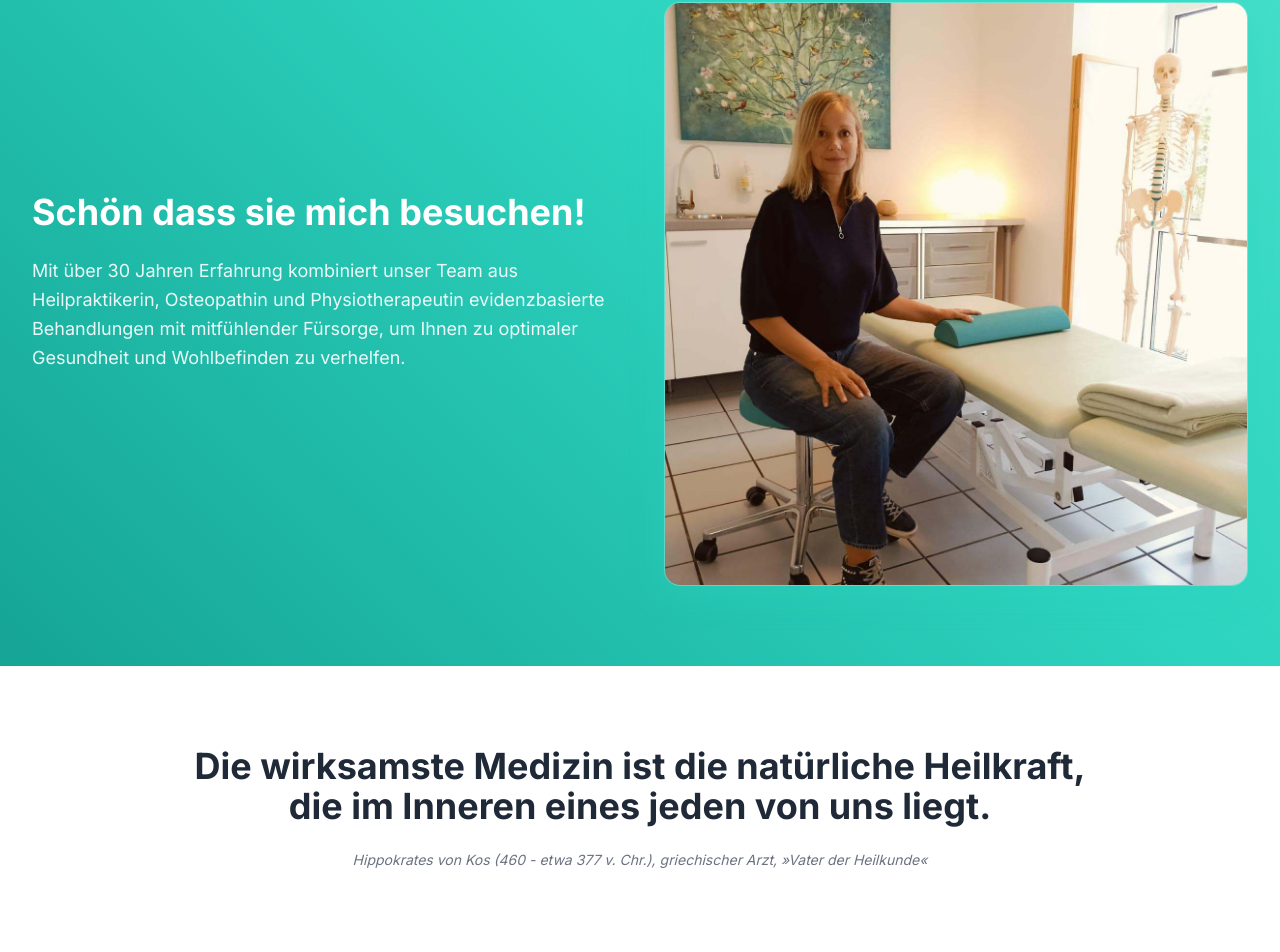
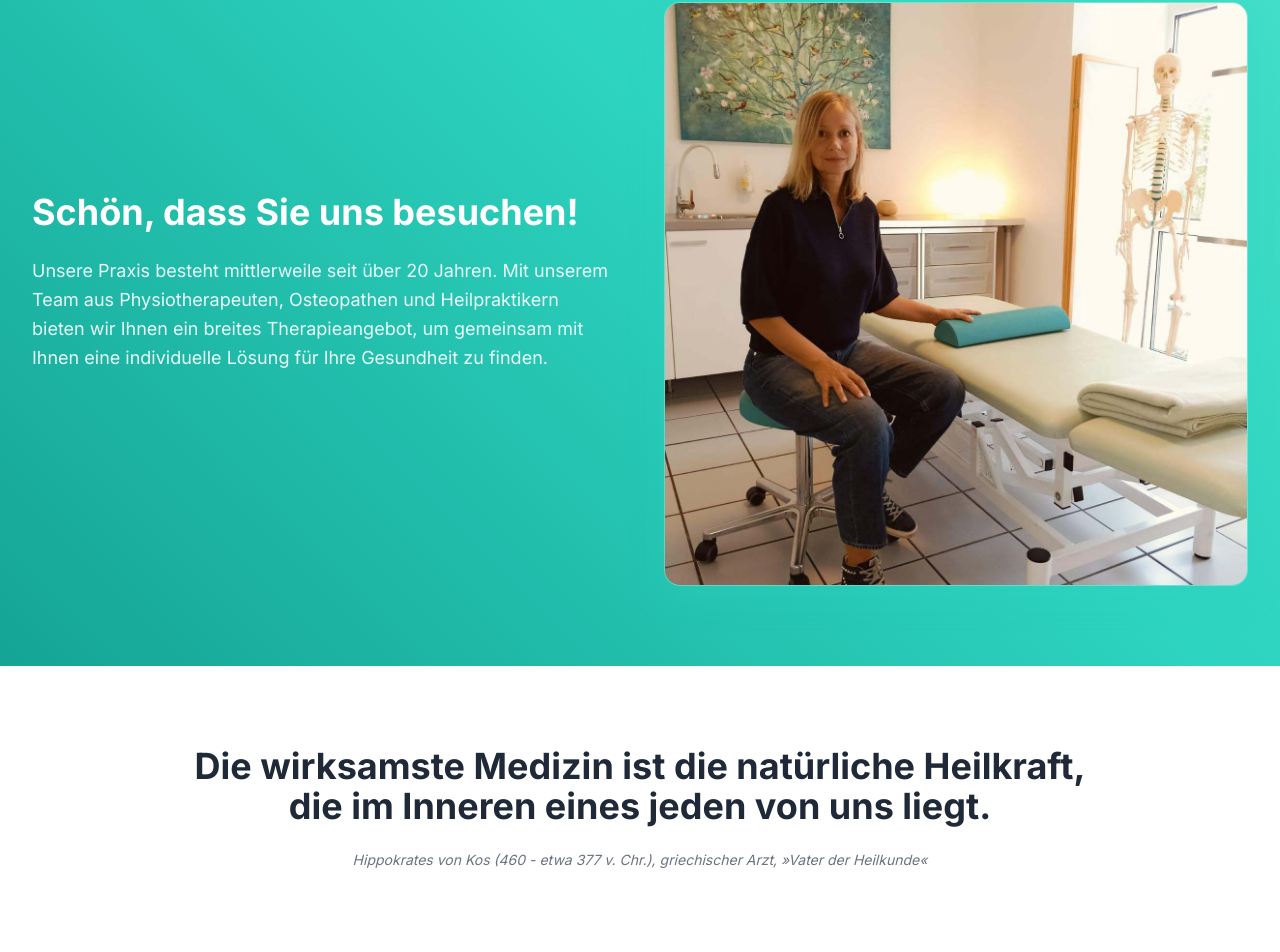
Before and after one commit to BlackmillSolutions/MelanieBretscher, a Next.js app: page / in a window 1280 px wide. Shown: the part 1062-2014 px from the top of the page. Built offline with nearby package versions, Linux system fonts and the light colour scheme.

Commit message:
about us text changes

```diff
--- a/app/page.tsx
+++ b/app/page.tsx
@@ -203,10 +203,9 @@ export default function HomePage() {
         <div className="container mx-auto px-4 sm:px-6 lg:px-8">
           <div className="grid lg:grid-cols-2 gap-12 items-center">
             <div>
-              <h2 className="text-3xl lg:text-4xl font-bold text-white mb-6">Schön dass sie mich besuchen!</h2>
+              <h2 className="text-3xl lg:text-4xl font-bold text-white mb-6">Schön, dass Sie uns besuchen!</h2>
               <p className="text-lg text-white/90 mb-6 leading-relaxed">
-                Mit über 30 Jahren Erfahrung kombiniert unser Team aus Heilpraktikerin, Osteopathin und Physiotherapeutin
-                evidenzbasierte Behandlungen mit mitfühlender Fürsorge, um Ihnen zu optimaler Gesundheit und Wohlbefinden zu verhelfen.
+                Unsere Praxis besteht mittlerweile seit über 20 Jahren. Mit unserem Team aus Physiotherapeuten, Osteopathen und Heilpraktikern bieten wir Ihnen ein breites Therapieangebot, um gemeinsam mit Ihnen eine individuelle Lösung für Ihre Gesundheit zu finden.
               </p>
 
             </div>
```
